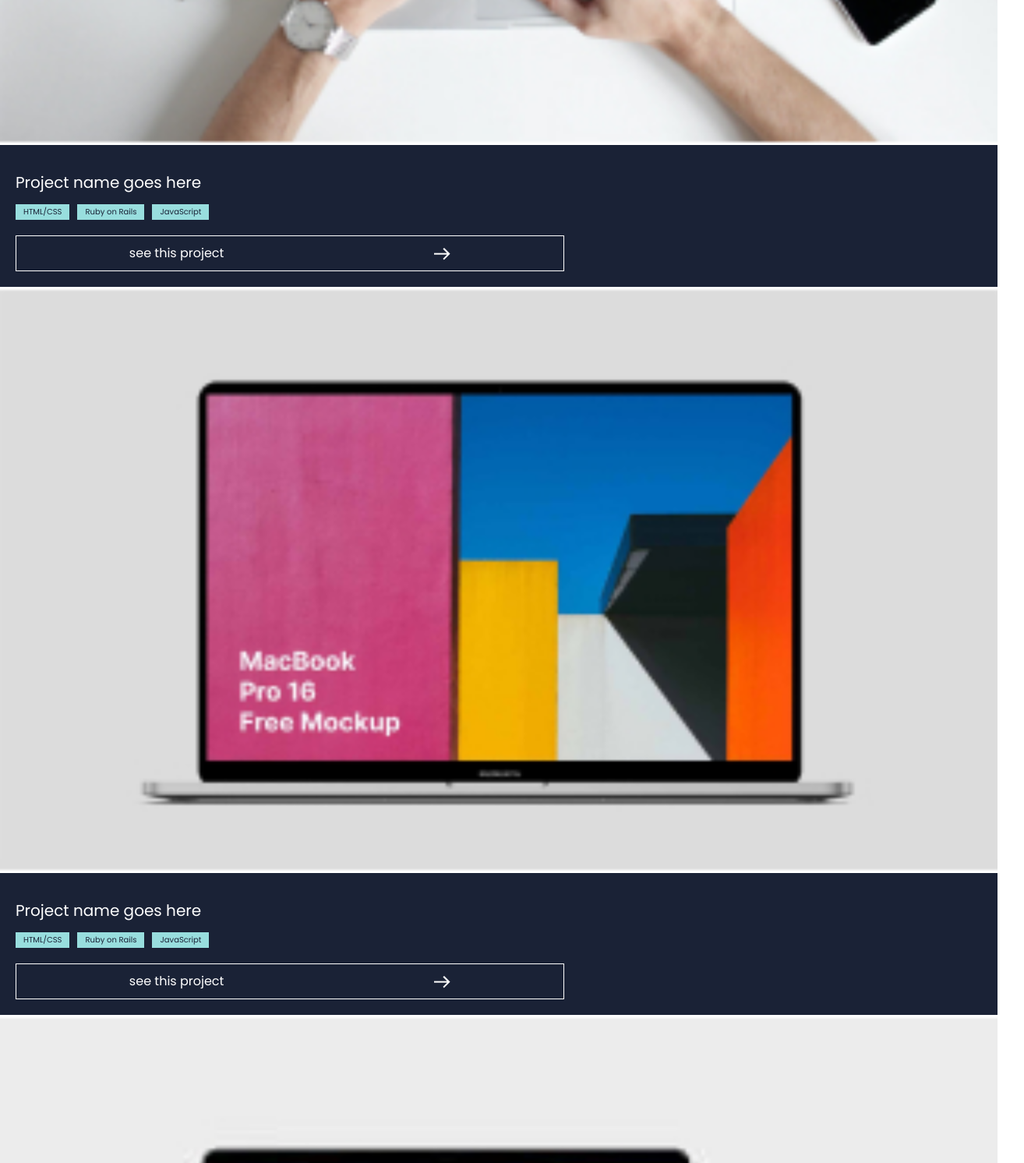
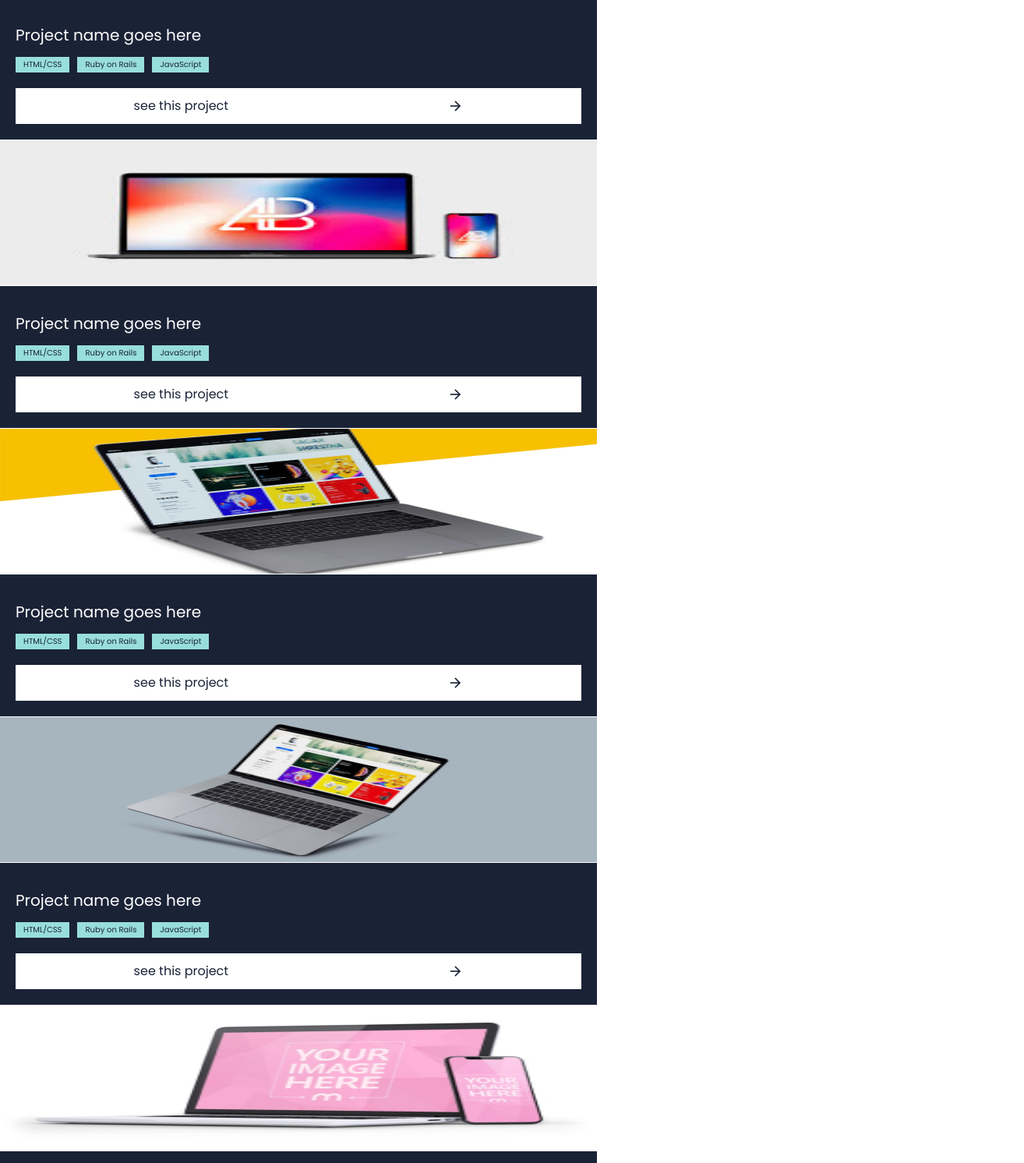
Before and after one commit to Adams-Ghub/Portfolio-Project, a website: page index.html in a window 1280 px wide. Shown: the part 1308-2800 px from the top of the page at 78% size, 1314 px wide, since content can reach past the window. Drawn offline with nearby package versions, Linux system fonts and the light colour scheme.

Commit message:
Update about, work sections and buttons interactivity

```diff
--- a/css/homepage-styles.css
+++ b/css/homepage-styles.css
@@ -4,6 +4,7 @@
 body {
   margin: 0;
   padding: 0;
+  overflow-x: hidden;
 }
 
 .header-container {
@@ -60,12 +61,18 @@ body {
 }
 
 .project-container > img {
-  width: 100vw;
   margin: 0;
   padding: 0;
 }
 
-.work-section > h1 {
+.all-projects-container {
+  display: grid;
+  grid-template-columns: 375px;
+  grid-template-rows: 375px;
+  align-content: center;
+}
+
+.work-section > h2 {
   font-family: "Playfair Display", serif;
   font-style: normal;
   font-weight: 400;
@@ -88,7 +95,7 @@ body {
   margin: 0;
 }
 
-.project-bottom-section > p {
+.project-bottom-section > h3 {
   font-family: "poppins", sans-serif;
   font-style: normal;
   font-weight: 300;
@@ -137,9 +144,12 @@ body {
   display: flex;
   flex-direction: row;
   justify-content: flex-start;
+  margin: 0;
+  padding: 0;
 }
 
-.languages-container > div {
+.languages-container > li {
+  list-style: none;
   background-color: #98dede;
   font-family: "poppins", sans-serif;
   font-style: normal;
@@ -156,7 +166,8 @@ body {
   margin-left: 10px;
 }
 
-.project-bottom-section > button {
+.project-bottom-section > a {
+  text-decoration: none;
   display: flex;
   flex-direction: row;
   justify-content: space-around;
@@ -168,11 +179,36 @@ body {
   font-weight: 500;
   font-size: 16px;
   line-height: 24px;
-  color: #fff;
+  color: #1a2236;
   border-style: solid;
   border-width: 1px;
   border-color: #fff;
+  background-color: #fff;
+}
+
+.project-bottom-section > a > i {
+  font-size: 20px;
+  color: #1a2236;
+}
+
+.project-bottom-section > a:hover {
   background-color: transparent;
+  border-style: solid;
+  border-width: 1px;
+  border-color: #fff;
+  color: #fff;
+}
+
+.project-bottom-section > a > i :hover * {
+  color: #fff;
+}
+
+.project-bottom-section > a:active {
+  background-color: transparent;
+  border-style: solid;
+  border-width: 2px;
+  border-color: #fff;
+  color: #fff;
 }
 
 .primary-button:hover {
@@ -180,11 +216,10 @@ body {
   color: #fff;
 }
 
-.project-bottom-section > button > p {
-  margin: 0;
-}
-
 .about-section {
+  display: flex;
+  flex-direction: column;
+  justify-content: flex-start;
   margin: 0 16px;
 }
 
@@ -194,8 +229,37 @@ body {
 }
 
 #get-cv-btn {
+  font-family: "poppins", sans-serif;
+  width: 100%;
+  height: 52px;
+  font-size: 18px;
+  font-weight: 500px;
+  color: #1a2236;
+  border-style: solid;
+  border-width: 1px;
+  border-color: #1a2236;
+  background-color: #fff;
+  text-decoration: none;
   margin-top: 32;
   margin-bottom: 40px;
+  display: flex;
+  flex-direction: row;
+  justify-content: center;
+  align-items: center;
+}
+
+#get-cv-btn:hover {
+  background-color: #1a2236;
+  color: #fff;
+}
+
+#get-cv-btn > span {
+  color: #1a2236;
+  font-size: 30px;
+}
+
+#get-cv-btn > span:hover {
+  color: #fff;
 }
 
 .skills-container,
@@ -217,7 +281,7 @@ body {
   top: 50px;
   margin: 0;
   padding: 0;
-  width: 100%;
+  width: 80%;
 }
 
 .skills-container > ul > li,
@@ -274,7 +338,7 @@ body {
   padding: 32px 16px 40px;
 }
 
-.get-resume-text {
+.get-resume-btn {
   font-family: "poppins", sans-serif;
   font-style: normal;
   font-weight: 500;
@@ -288,6 +352,10 @@ body {
   align-items: center;
   width: 45vw;
   margin-bottom: 30px;
+}
+
+.get-resume-btn > img {
+  margin-left: 10px;
 }
 
 .footer-social-links {
--- a/index.html
+++ b/index.html
@@ -1,21 +1,18 @@
 <!DOCTYPE html>
 <html lang="en">
+
 <head>
   <meta charset="UTF-8" />
   <meta http-equiv="X-UA-Compatible" content="IE=edge" />
   <meta name="viewport" content="width=device-width, initial-scale=1.0" />
   <link rel="stylesheet" href="/css/homepage-styles.css" />
-    <link
-      rel="stylesheet"
-      href="https://cdnjs.cloudflare.com/ajax/libs/font-awesome/4.7.0/css/font-awesome.min.css"
-    />
-    <link
-      href="https://fonts.googleapis.com/icon?family=Material+Icons"
-      rel="stylesheet"
-    />
+  <link rel="stylesheet" href="https://cdnjs.cloudflare.com/ajax/libs/font-awesome/4.7.0/css/font-awesome.min.css" />
+  <link href="https://fonts.googleapis.com/icon?family=Material+Icons" rel="stylesheet" />
+ <link rel="stylesheet" href="https://fonts.googleapis.com/css2?family=Material+Symbols+Sharp:opsz,wght,FILL,GRAD@48,400,0,0" />
 
   <title>homepage</title>
 </head>
+
 <body>
   <header class="header-container">
     <img src="/images/image_geometry_1.png" alt="geometry image" />
@@ -41,143 +38,119 @@
       <button class="primary-button">start collaboration</button>
     </div>
 
-      <img
-        id="mobile-image-section-one"
-        src="/images/section-one-mobile-img.jpg"
-        alt="headline-image"
-      />
+    <img id="mobile-image-section-one" src="/images/section-one-mobile-img.jpg" alt="headline-image" />
   </section>
   <section class="work-section">
-      <h1>Projects</h1>
+    <h2>Projects</h2>
+    <div class="all-projects-container">
     <div class="project-container">
       <img src="./images/project-one.jpg" alt="project-one-image" />
       <div class="project-bottom-section">
-          <p>Project name goes here</p>
-          <div class="languages-container">
-            <div>HTML/CSS</div>
-            <div id="ruby-text">Ruby on Rails</div>
-            <div>JavaScript</div>
-          </div>
-          <button>
-            <p>see this project</p>
-            <img
-              src="./images/select-project.png"
-              alt="see-project-icon"
-              srcset=""
-            />
-          </button>
+        <h3>Project name goes here</h3>
+        <ul class="languages-container">
+          <li>HTML/CSS</li>
+          <li id="ruby-text">Ruby on Rails</li>
+          <li>JavaScript</li>
+        </ul>
+        <a href="#">
+          see this project
+          <i class="material-icons" >arrow_forward</i>
+        </a>
       </div>
     </div>
 
     <div class="project-container">
       <img src="./images/project-two.jpg" alt="project-one-image" />
       <div class="project-bottom-section">
-          <p>Project name goes here</p>
-          <div class="languages-container">
-            <div>HTML/CSS</div>
-            <div id="ruby-text">Ruby on Rails</div>
-            <div>JavaScript</div>
-          </div>
-          <button>
-            <p>see this project</p>
-            <img
-              src="./images/select-project.png"
-              alt="see-project-icon"
-              srcset=""
-            />
-          </button>
+        <h3>Project name goes here</h3>
+        <ul class="languages-container">
+          <li>HTML/CSS</li>
+          <li id="ruby-text">Ruby on Rails</li>
+          <li>JavaScript</li>
+        </ul>
+        <a href="#">
+          see this project
+          <i class="material-icons" >arrow_forward</i>
+        </a>
       </div>
     </div>
 
     <div class="project-container">
       <img src="./images/project-three.jpg" alt="project-one-image" />
       <div class="project-bottom-section">
-          <p>Project name goes here</p>
-          <div class="languages-container">
-            <div>HTML/CSS</div>
-            <div id="ruby-text">Ruby on Rails</div>
-            <div>JavaScript</div>
-          </div>
-          <button>
-            <p>see this project</p>
-            <img
-              src="./images/select-project.png"
-              alt="see-project-icon"
-              srcset=""
-            />
-          </button>
+        <h3>Project name goes here</h3>
+        <ul class="languages-container">
+          <li>HTML/CSS</li>
+          <li id="ruby-text">Ruby on Rails</li>
+          <li>JavaScript</li>
+        </ul>
+        <a href="#">
+          see this project
+          <i class="material-icons" >arrow_forward</i>
+        </a>
       </div>
     </div>
     <div class="project-container">
       <img src="./images/project-four.jpg" alt="project-one-image" />
       <div class="project-bottom-section">
-          <p>Project name goes here</p>
-          <div class="languages-container">
-            <div>HTML/CSS</div>
-            <div id="ruby-text">Ruby on Rails</div>
-            <div>JavaScript</div>
-          </div>
-          <button>
-            <p>see this project</p>
-            <img
-              src="./images/select-project.png"
-              alt="see-project-icon"
-              srcset=""
-            />
-          </button>
+        <h3>Project name goes here</h3>
+        <ul class="languages-container">
+          <li>HTML/CSS</li>
+          <li id="ruby-text">Ruby on Rails</li>
+          <li>JavaScript</li>
+        </ul>
+        <a href="#">
+          see this project
+          <i class="material-icons" >arrow_forward</i>
+        </a>
       </div>
     </div>
 
     <div class="project-container">
       <img src="./images/project-five.jpg" alt="project-one-image" />
       <div class="project-bottom-section">
-          <p>Project name goes here</p>
-          <div class="languages-container">
-            <div>HTML/CSS</div>
-            <div id="ruby-text">Ruby on Rails</div>
-            <div>JavaScript</div>
-          </div>
-          <button>
-            <p>see this project</p>
-            <img
-              src="./images/select-project.png"
-              alt="see-project-icon"
-              srcset=""
-            />
-          </button>
+        <h3>Project name goes here</h3>
+        <ul class="languages-container">
+          <li>HTML/CSS</li>
+          <li id="ruby-text">Ruby on Rails</li>
+          <li>JavaScript</li>
+        </ul>
+        <a href="#">
+          see this project
+          <i class="material-icons" >arrow_forward</i>
+        </a>
       </div>
     </div>
 
     <div class="project-container">
       <img src="./images/project-six.jpg" alt="project-one-image" />
       <div class="project-bottom-section">
-          <p>Project name goes here</p>
-          <div class="languages-container">
-            <div>HTML/CSS</div>
-            <div id="ruby-text">Ruby on Rails</div>
-            <div>JavaScript</div>
+        <h3>Project name goes here</h3>
+        <ul class="languages-container">
+          <li>HTML/CSS</li>
+          <li id="ruby-text">Ruby on Rails</li>
+          <li>JavaScript</li>
+        </ul>
+        <a href="#">
+          see this project
+          <i class="material-icons" >arrow_forward</i>
+        </a>
       </div>
-          <button>
-            <p>see this project</p>
-            <img
-              src="./images/select-project.png"
-              alt="see-project-icon"
-              srcset=""
-            />
-          </button>
     </div>
     </div>
   </section>
   <section class="about-section">
     <div class="about-info-container">
-        <h1 class="title-text" id="about-text">About</h1>
+      <h2 class="title-text" id="about-text">About</h2>
       <p class="descriptive-text">
         Lorem ipsum dolor sit amet, consectetur adipiscing elit, sed do
         eiusmod tempor incididunt ut labore et dolore magna aliqua. Ut enim ad
         minim veniam, quis nostrud exercitation ullamco laboris nisi ut
         aliquip ea eiusmod
       </p>
-        <button class="primary-button" id="get-cv-btn">Get my cv <img src="/images/download.png" alt=""></button>
+      <a href="#"  id="get-cv-btn">Get my cv<span class="material-symbols-sharp">
+        download
+        </span></a>
     </div>
     <div class="about-languages-container">
 
@@ -232,22 +205,25 @@
           <p>Your email</p>
           <input type="email" name="" id="" />
         </div>
-          <textarea name="" id=""  placeholder="Enter your message here.."></textarea>
+        <textarea name="" id="" placeholder="Enter your message here.."></textarea>
 
         <button class="primary-button">start collaboration</button>
       </form>
     </div>
   </section>
   <footer class="footer-section">
-      <a class="get-resume-text" href="#"><div>Get my Resume</div> <img src="/images/ic_link_teal.png" alt="" /></a>
+    <a class="get-resume-btn" href="#">
+      Get my Resume <img src="/images/ic_link_teal.png" alt="" />
+    </a>
     <div class="footer-social-links">
       <a href="#"><img src="/images/ic_stackoverflow.png" /></i></a>
       <a href="#"><img src="/images/ic_github.png" /></i></a>
       <a href="#"><img src="/images/ic_twitter.png" /></i></a>
       <a href="#"><img src="/images/linkedin.png" /></i></a>
-        <a href="#"><img src="/images/ic_medium.png"/></i></a>
+      <a href="#"><img src="/images/ic_medium.png" /></i></a>
       <a href="#"><i class="fa fa-angellist " id="icon-footer"></i></a>
     </div>
   </footer>
 </body>
+
 </html>
```
Also changed, not shown: images/download-icon.svg (added). Lines whose indentation alone changed are shown as unchanged.
